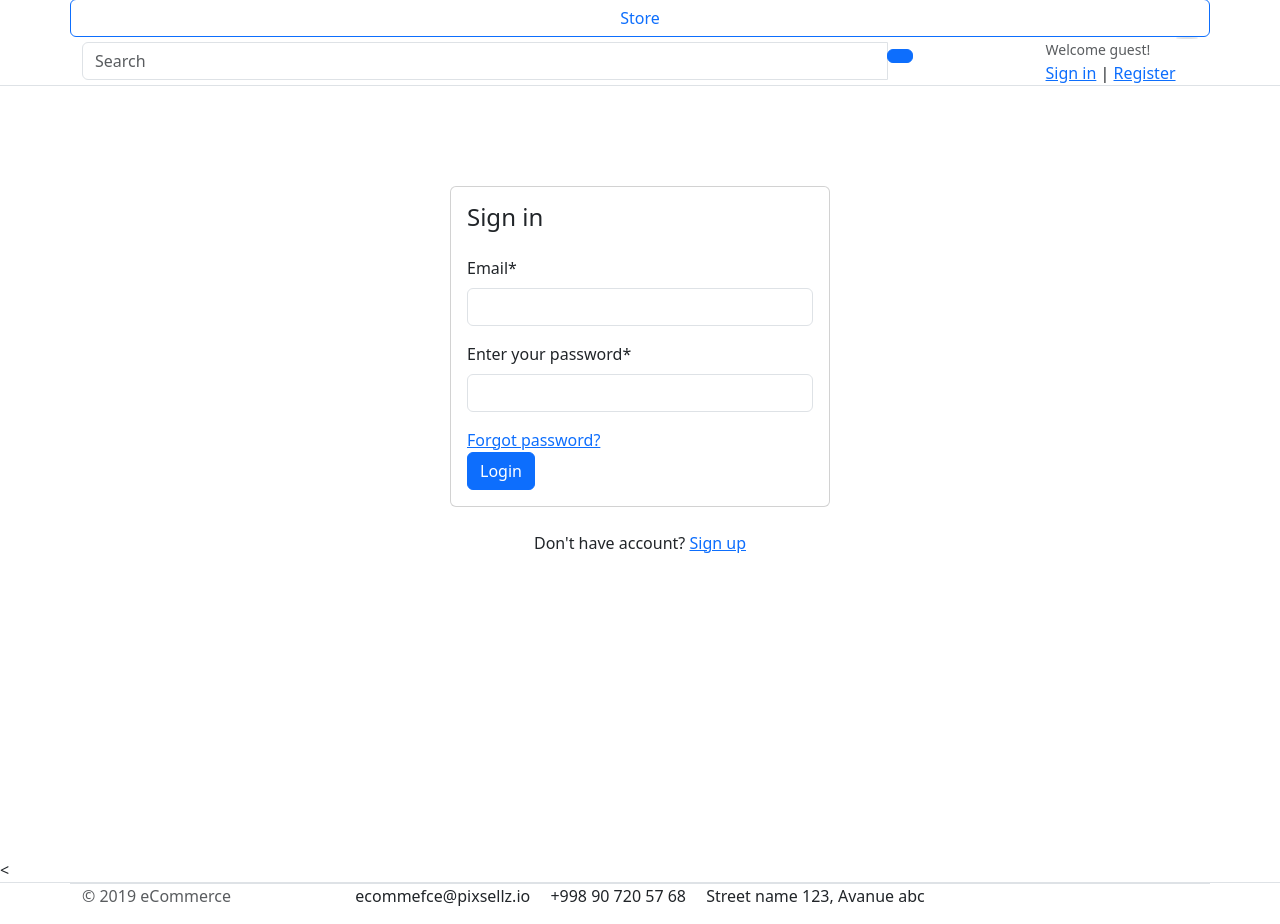
After one commit to odilovichdev/E-commerce, a Django app: page /auth/login/ in a window 1280 px wide. The commit adds this page. Shown: the part 366-1290 px from the top of the page. Run offline with Django 5.2, Linux system fonts and the light colour scheme; some libraries are stand-ins or nearby versions.

Commit message:
login, logout adding

```diff
--- a/accounts/forms.py
+++ b/accounts/forms.py
@@ -1,4 +1,5 @@
 from django.core.exceptions import ValidationError
+from django.contrib.auth import authenticate
 from django import forms
 from .models import CustomUser
 
@@ -63,7 +64,7 @@ class CustomUserCreationForm(forms.ModelForm):
         labels = {
             "email": "Email",
             "first_name": "Enter your first name",
-            "last_name": "Enter your first name",
+            "last_name": "Enter your last name",
             "password": "Password"
         }
         widgets = {
@@ -101,3 +102,30 @@ class CustomUserCreationForm(forms.ModelForm):
             **self.cleaned_data
         )
         return user
+
+
+class UserLoginForm(forms.Form):
+    email = forms.EmailField(label="Email")
+    password = forms.CharField(label="Enter your password",
+        widget=forms.PasswordInput)
+    user = None
+
+    def clean(self):
+        cleaned_data = super().clean()
+        email = cleaned_data.get("email")
+        password = cleaned_data.get("password")
+
+        self.user = CustomUser.objects.filter(email=email).first()
+
+        if self.user is None:
+            raise ValidationError("Bu email bilan ro'yxatdan o'tilmagan!")
+
+        self.user = authenticate(email=email, password=password)
+
+        if self.user is None:
+            raise ValidationError("Email yoki password xato!")
+
+        return cleaned_data
+
+    def get_user(self):
+        return self.user
--- a/accounts/urls.py
+++ b/accounts/urls.py
@@ -1,8 +1,10 @@
 from django.urls import path
-from .views import register_view, RegisterView
+from .views import register_view, RegisterView, login_view, logout_view
 
 app_name = 'accounts'
 
 urlpatterns = [
     path("register/", RegisterView.as_view(), name="register"),
+    path("login/", login_view, name="login"),
+    path("logout/", logout_view, name="logout"),
 ]
--- a/accounts/views/login.py
+++ b/accounts/views/login.py
@@ -0,0 +1,13 @@
+from django.shortcuts import render, redirect
+from django.contrib.auth import login
+from ..forms import UserLoginForm
+
+
+def login_view(request):
+    form = UserLoginForm(data=request.POST or None)
+    if request.method == "POST":
+        if form.is_valid():
+            login(request, form.get_user())
+            return redirect("store:store_list")
+
+    return render(request, 'accounts/login.html', {"form": form})
--- /dev/null
+++ b/templates/accounts/login.html
@@ -0,0 +1,35 @@
+{% extends "base.html" %}
+{% load static %}
+{% load crispy_forms_tags %}
+
+
+{% block title %}Login Page{% endblock title %}
+
+{% block content %}
+    <section class="section-conten padding-y" style="min-height:84vh">
+
+        <!-- ============================ COMPONENT LOGIN   ================================= -->
+        <div class="card mx-auto" style="max-width: 380px; margin-top:100px;">
+        <div class="card-body">
+        <h4 class="card-title mb-4">Sign in</h4>
+        <form method="POST">
+            {% csrf_token %}
+
+            {{form|crispy}}
+
+            <div class="form-group">
+                <a href="#" class="float-right">Forgot password?</a>
+
+            </div> <!-- form-group form-check .// -->
+            <div class="form-group">
+                <button type="submit" class="btn btn-primary btn-block"> Login  </button>
+            </div> <!-- form-group// -->
+        </form>
+        </div> <!-- card-body.// -->
+        </div> <!-- card .// -->
+
+        <p class="text-center mt-4">Don't have account? <a href="{% url "accounts:register" %}">Sign up</a></p>
+        <br><br>
+        <!-- ============================ COMPONENT LOGIN  END.// ================================= -->
+    </section>
+{% endblock content %}
--- a/templates/accounts/register.html
+++ b/templates/accounts/register.html
@@ -33,7 +33,7 @@
 
             </article><!-- card-body.// -->
         </div> <!-- card .// -->
-        <p class="text-center mt-4">Have an account? <a href="">Log In</a></p>
+        <p class="text-center mt-4">Have an account? <a href="{% url "accounts:login" %}">Log In</a></p>
         <br><br>
         <!-- ============================ COMPONENT REGISTER  END.// ================================= -->
 
--- a/templates/includes/header.html
+++ b/templates/includes/header.html
@@ -28,7 +28,7 @@
         <div class="container">
             <div class="row align-items-center">
                 <div class="col-lg-2 col-md-3 col-6">
-                    <a href="./" class="brand-wrap">
+                    <a href="{% url 'store:store_list' %}" class="brand-wrap">
                         <img class="logo" src="{% static 'images/logo.png' %}">
                     </a> <!-- brand-wrap.// -->
                 </div>
@@ -64,11 +64,18 @@
                 <div class="col-lg-3 col-sm-6 col-8 order-2 order-lg-3">
                     <div class="d-flex justify-content-end mb-3 mb-lg-0">
                         <div class="widget-header">
-                            <small class="title text-muted">Welcome guest!</small>
-                            <div>
-                                <a href="{% static "signin.html" %}">Sign in</a> <span class="dark-transp"> | </span>
-                                <a href="{% url 'accounts:register' %}"> Register</a>
-                            </div>
+                            {% if user.is_authenticated %}
+                                <small class="title text-muted">Welcome {{user.email}}</small>
+                                <div>
+                                    <a href="{% url "accounts:logout" %}">LogOut</a>
+                                </div>
+                            {% else %}
+                                <small class="title text-muted">Welcome guest!</small>
+                                <div>
+                                    <a href="{% url "accounts:login" %}">Sign in</a> <span class="dark-transp"> | </span>
+                                    <a href="{% url 'accounts:register' %}"> Register</a>
+                                </div>
+                            {% endif %}
                         </div>
                         <a href="{% static 'cart.html' %}" class="widget-header pl-3 ml-3">
                             <div class="icon icon-sm rounded-circle border"><i class="fa fa-shopping-cart"></i></div>
```
Also changed, not shown: accounts/views/logout.py (+9 -0 lines), ecommerce/settings.py (+14 -0 lines), store/views.py (+5 -4 lines), accounts/migrations/0001_initial.py, store/migrations/0001_initial.py, 1 other file.
